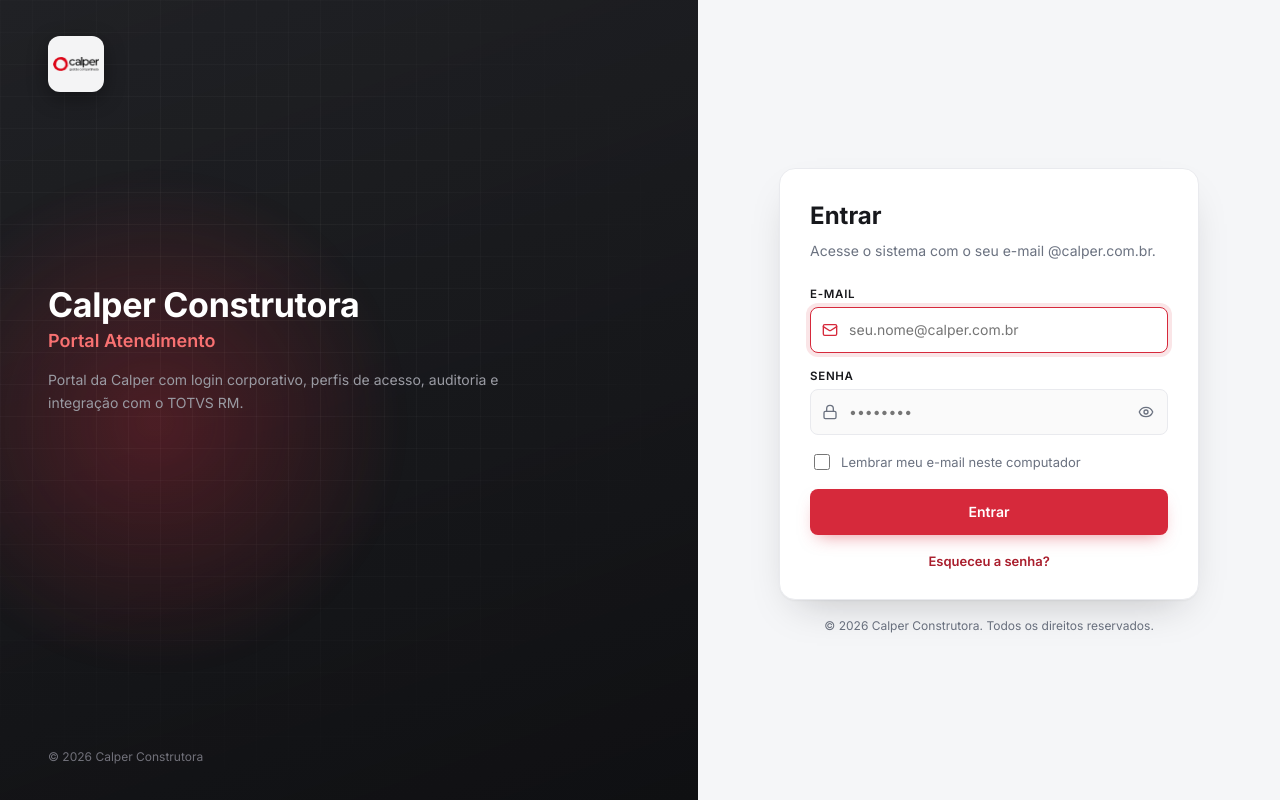
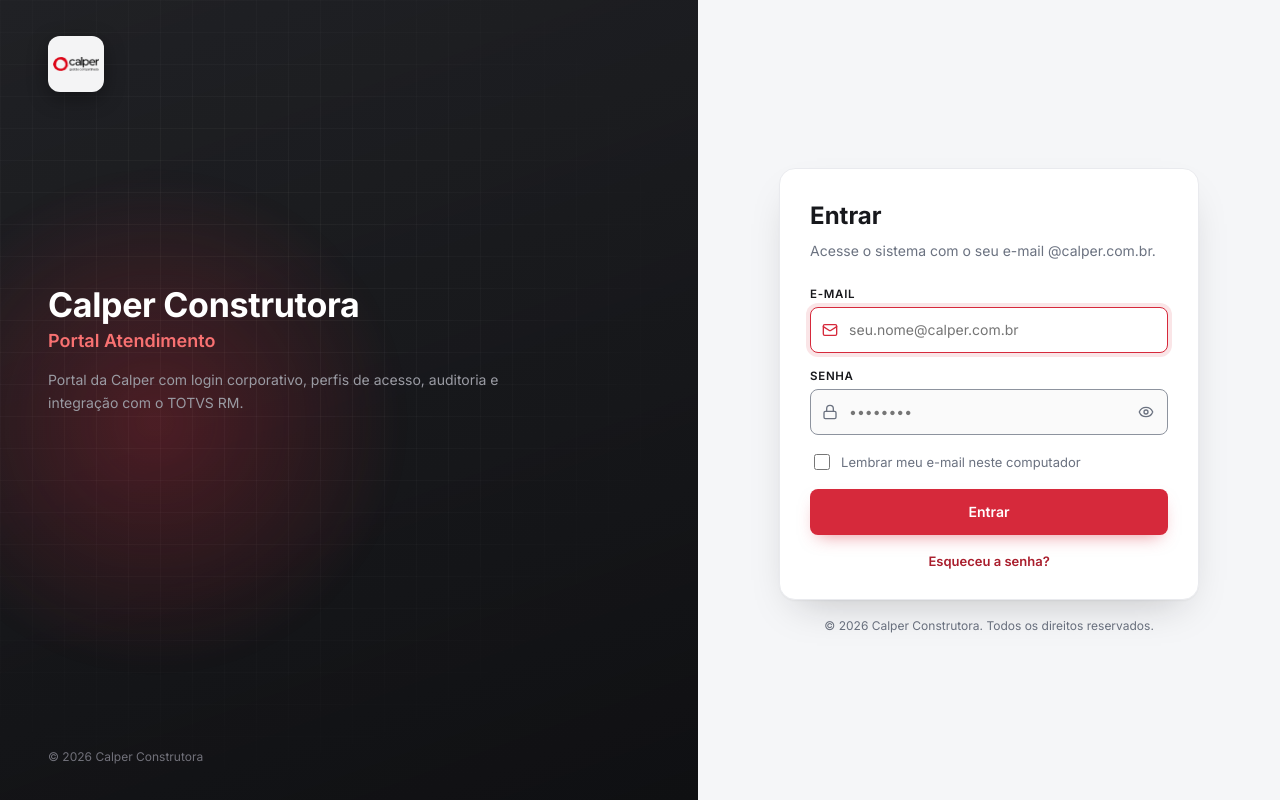
Before and after one commit to ConstrutoraCalperTI/Vs_Portal_Atendimento, a React (Vite) app: page /login in a window 1280 px wide. Built offline with nearby package versions, Linux system fonts and the light colour scheme; no server answers.

Commit message:
Campos com borda mais visível (token --input-border, contraste 3:1)

```diff
--- a/src/index.css
+++ b/src/index.css
@@ -6,6 +6,9 @@
   --ink: #17181c;
   --muted: #6b7280;
   --line: #e9eaee;
+  /* Borda de campo de formulário: contraste ~3:1 com o branco (WCAG 1.4.11), para cada campo se destacar do card. */
+  --input-border: #8d939e;
+  --input-border-hover: #5f6672;
   --page: #f5f6f8;
   --surface: #ffffff;
   --table-head: #fafafa;
@@ -250,7 +253,7 @@
 .input {
   height: 44px;
   padding: 0 12px;
-  border: 1px solid var(--line);
+  border: 1px solid var(--input-border);
   border-radius: 8px;
   background: var(--surface);
   color: var(--ink);
@@ -260,6 +263,15 @@
 
 .input--sm {
   height: 40px;
+}
+
+.input:hover:not(:disabled):not(:focus-visible) {
+  border-color: var(--input-border-hover);
+}
+
+.input:disabled {
+  border-color: var(--line);
+  background: var(--page);
 }
 
 .input:focus-visible {
```
